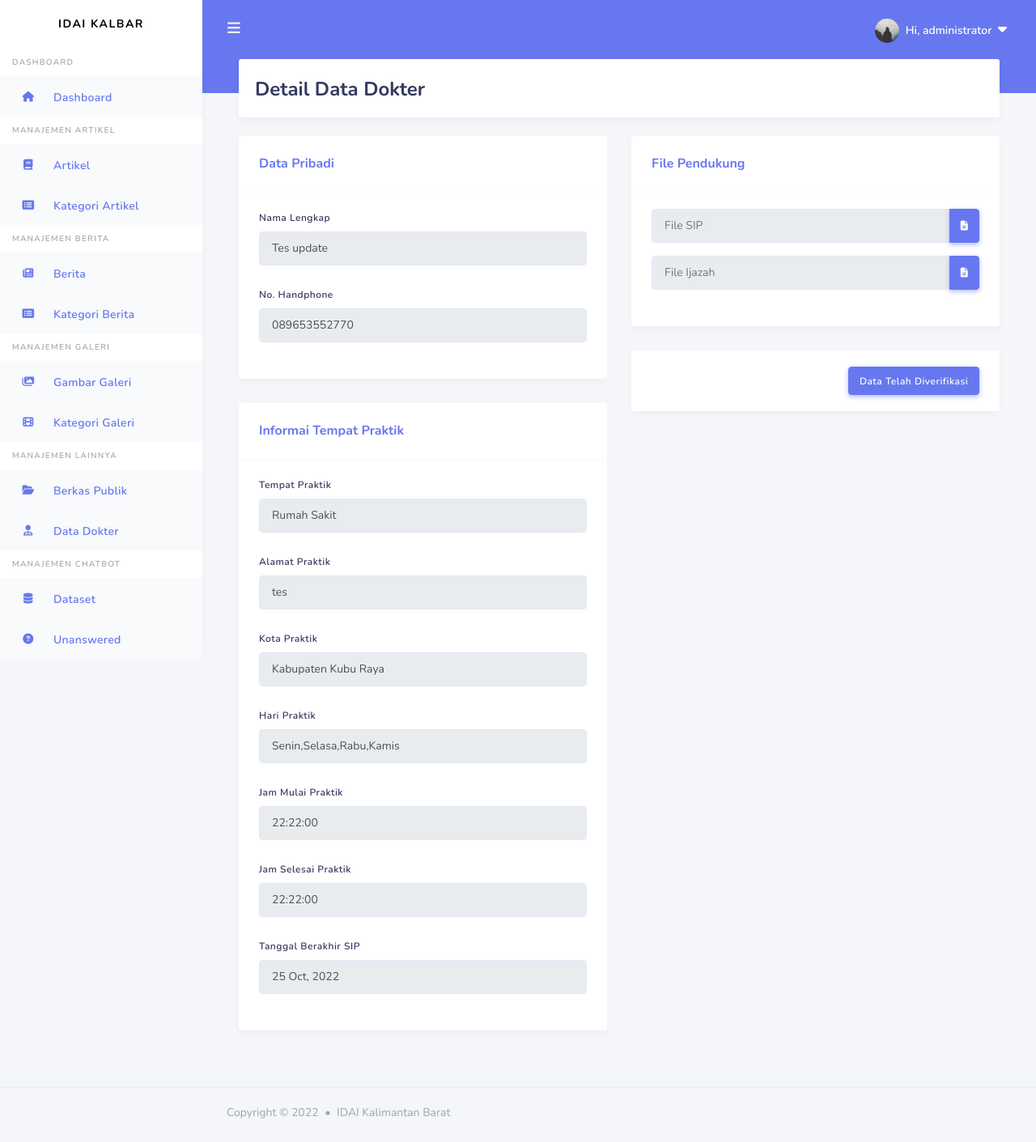
After one commit to nu-fi/chatbot-final-project, a Flask app: page /admin/data-detail/2 in a window 1280 px wide. The commit adds this page. Shown: the whole page at 81% size. Run offline with Flask 3, Linux system fonts and the light colour scheme; a user stored in the database is signed in; parts of the project's set-up code (start-up, migrations or seed data) failed here and were passed over; some libraries are stand-ins or nearby versions.

```diff
--- a/apps/files/routes.py
+++ b/apps/files/routes.py
@@ -1,6 +1,6 @@
 import secrets
 from flask import Blueprint, render_template, url_for, flash, redirect, request, abort, current_app
-from apps.models import Files_Public, Message, DataDokter
+from apps.models import Files_Public, Message, DataDokter, Roles
 from apps import db
 from apps.files.forms import FilesForm
 from flask_login import current_user, login_required
@@ -85,3 +85,25 @@ def data_dokter():
     data = DataDokter.query.all()
 
     return render_template('users/admin/data_dokter.html', title='Data Dokter', legend='Data Dokter', data=data)
+
+@files.route("/admin/data-verifikasi/<int:id>", methods=['GET', 'POST'])
+@login_required
+def data_verifikasi(id):
+    role = Roles.query.filter_by(id=current_user.roles_id).first()
+    data = DataDokter.query.filter_by(user_id=id).first()
+    if data.status_data == False:
+        data.status_data = True
+    elif data.status_data == True:
+        data.status_data = False
+    db.session.commit()
+    flash('Your Data has been updated!', 'success')
+
+    return redirect(url_for('files.data_dokter'))
+
+@files.route("/admin/data-detail/<int:id>", methods=['GET', 'POST'])
+@login_required
+def data_detail(id):
+    # role = Roles.query.filter_by(id=current_user.roles_id).first()
+    data = DataDokter.query.filter_by(user_id=id).first()
+
+    return render_template('users/admin/lihat_datadokter.html', title='Detail Data Dokter', legend='Detail Data Dokter', data=data)
--- a/apps/templates/includes/sidebar.html
+++ b/apps/templates/includes/sidebar.html
@@ -20,12 +20,14 @@
             <a href="{{ url_for('doctors.tambah_data')}}" class="nav-link"><i class="fas fa-solid fa-book"></i><span>Data Pribadi</span></a>
         </li>
     </ul>
+    {% if data_valid == True %}
     <ul class="sidebar-menu">
         <li class="menu-header">Data Dokter Terdaftar</li>
         <li class="nav-item dropdown active">
             <a href="{{ url_for('doctors.data_dokter')}}" class="nav-link"><i class="fas fa-solid fa-book"></i><span>Data Dokter</span></a>
         </li>
     </ul>
+    {% endif %}
 
     <!-- admiin -->
     {% else %}
@@ -81,10 +83,9 @@
             <li class="nav-item dropdown active">
                 <a href="{{ url_for('chatbot.dataset')}}" class="nav-link"><i class="fas fa-solid fa-database"></i><span>Dataset</span></a>
             </li>
-            <li class="nav-item dropdown active">
+            <!-- <li class="nav-item dropdown active">
                 <a href="{{ url_for('chatbot.history')}}" class="nav-link"><i class="fas fa-solid fa-clock-rotate-left"></i><span>History</span></a>
-            </li>
-
+            </li> -->
             <li class="nav-item dropdown active">
                 <a href="{{ url_for('chatbot.unans_chat')}}" class="nav-link"><i class="fas fa-regular fa-circle-question"></i><span>Unanswered</span></a>
             </li>
--- a/apps/templates/users/admin/admin_dash.html
+++ b/apps/templates/users/admin/admin_dash.html
@@ -929,9 +929,4 @@
 {% endblock content%}
 
 {% block scripts %}
-  <script src="../node_modules/jquery-sparkline/jquery.sparkline.min.js"></script>
-  <script src="../node_modules/chart.js/dist/Chart.min.js"></script>
-  <script src="../node_modules/jqvmap/dist/jquery.vmap.min.js"></script>
-  <script src="../node_modules/jqvmap/dist/maps/jquery.vmap.world.js"></script>
-  <script src="../node_modules/jqvmap/dist/maps/jquery.vmap.indonesia.js"></script>
 {% endblock %}
--- /dev/null
+++ b/apps/templates/users/admin/lihat_datadokter.html
@@ -0,0 +1,177 @@
+{% extends "layouts/base_dashboard.html" %}
+
+{% block content %}
+<section class="section">
+
+    <div class="section-body">
+      <!-- <h2 class="section-title">Forms Data Pribadi</h2> -->
+
+      <div class="row">
+        <div class="col-12 col-md-6 col-lg-6">
+          <div class="card">
+            <div class="card-header">
+              <h4>Data Pribadi</h4>
+            </div>
+
+            <div class="card-body">
+                <div class="form-group">
+                  <label>Nama Lengkap</label>
+                  <input type="text" class="form-control" value="{{data.nama_lengkap}}" readonly>
+                </div>
+
+                <div class="form-group">
+                    <label>No. Handphone</label>
+                    <input type="text" class="form-control" value="{{data.no_hp}}" readonly>
+                  </div>
+            </div>
+          </div>
+
+
+          <div class="card">
+            <div class="card-header">
+              <h4>Informai Tempat Praktik</h4>
+            </div>
+
+            <div class="card-body">
+                <div class="form-group">
+                  <label>Tempat Praktik</label>
+                  <input type="text" class="form-control" value="{{data.tempat_praktik}}" readonly>
+                </div>
+
+                <div class="form-group">
+                    <label>Alamat Praktik</label>
+                    <input type="text" class="form-control" value="{{data.alamat_praktik}}" readonly>
+                </div>
+
+                <div class="form-group">
+                    <label>Kota Praktik</label>
+                    <input type="text" class="form-control" value="{{data.kota_praktik}}" readonly>
+                </div>
+
+                <div class="form-group">
+                    <label>Hari Praktik</label>
+                    <input type="text" class="form-control" value="{{data.hari_praktik}}" readonly>
+                </div>
+
+                <div>
+                    <div class="form-group">
+                        <label>Jam Mulai Praktik</label>
+                        <input type="text" class="form-control" value="{{data.jam_mulai}}" readonly>
+                    </div>
+
+                    <div class="form-group">
+                        <label>Jam Selesai Praktik</label>
+                        <input type="text" class="form-control" value="{{data.jam_selesai}}" readonly>
+                    </div>
+                </div>
+
+                <div class="form-group">
+                    <label>Tanggal Berakhir SIP</label>
+                    <input type="text" class="form-control" value="{{data.batas_sip.strftime('%d %b, %Y')}}" readonly>
+                </div>
+
+            </div>
+          </div>
+
+        </div>
+
+        <div class="col-12 col-md-6 col-lg-6">
+            <div class="card">
+                <div class="card-header">
+                  <h4>File Pendukung</h4>
+                </div>
+                <div class="card-body">
+                  <div class="form-group">
+                    <div class="input-group mb-3">
+                      <input type="text" class="form-control" placeholder="File SIP" aria-label="" readonly>
+                      <div class="input-group-append">
+                        <button class="btn btn-primary" type="button" data-placement="top" title="Lihat SIP" data-toggle="modal" data-target="#viewSIPModal"><i class="fa-solid fa-file-lines"></i></button>
+                        <!-- <button data-placement="top" title="Lihat SIP" data-bs-toggle="modal" data-bs-target="#viewSIPModal"><i class="bi bi-eye"></i> Lihat File</button> -->
+                      </div>
+                    </div>
+
+                    <div class="input-group mb-3">
+                        <input type="text" class="form-control" placeholder="File Ijazah" aria-label="" readonly>
+                        <div class="input-group-append">
+                            <button class="btn btn-primary" type="button" data-placement="top" title="Lihat Ijazah" data-toggle="modal" data-target="#viewIjazahModal"><i class="fa-solid fa-file-lines"></i></button>
+                        </div>
+                    </div>
+
+                    <div class="modal" id="viewSIPModal" tabindex="-1" aria-labelledby="viewModalLabel" aria-hidden="true">
+                        <div class="modal-dialog">
+                        <div class="modal-content">
+                            <div class="modal-header">
+                                <h5 class="modal-title" id="viewModalLabel">File SIP {{data.nama_lengkap}}</h5>
+                                <button type="button" class="btn-close" data-dismiss="modal" aria-label="Close">&times;</button>
+                            </div>
+
+                            <div class="modal-body">
+
+                                <embed src="{{url_for('static', filename='assets/files/dokter/sip/' + data.file_sip)}}" frameborder="0" width="100%" height="400px">
+
+                            </div>
+
+                            <div class="modal-footer">
+                                <button type="button" class="btn btn-secondary" data-dismiss="modal">Close</button>
+                            </div>
+                        </div>
+                        </div>
+                    </div>
+
+                    <div class="modal" id="viewIjazahModal" tabindex="-1" aria-labelledby="viewModalLabel" aria-hidden="true">
+                        <div class="modal-dialog">
+                        <div class="modal-content">
+                            <div class="modal-header">
+                                <h5 class="modal-title" id="viewModalLabel">File Ijazah {{data.nama_lengkap}}</h5>
+                                <button type="button" class="btn-close" data-dismiss="modal" aria-label="Close">&times;</button>
+                            </div>
+
+                            <div class="modal-body">
+
+                                <embed src="{{url_for('static', filename='assets/files/dokter/ijazah/' + data.file_ijazah)}}" frameborder="0" width="100%" height="400px">
+
+                            </div>
+
+                            <div class="modal-footer">
+                                <button type="button" class="btn btn-secondary" data-dismiss="modal">Close</button>
+                            </div>
+                        </div>
+                        </div>
+                    </div>
+
+                  </div>
+                </div>
+            </div>
+
+            <div class="card">
+                  <div class="card-footer text-right">
+                    {% if data.status_data == false %}
+                        <a class="btn btn-danger" href="{{ url_for('files.data_verifikasi', id=data.user_id) }}" role="button">Verifikasi Data</a>
+                    {% else %}
+                        <a class="btn btn-primary" href="{{ url_for('files.data_verifikasi', id=data.user_id) }}" role="button">Data Telah Diverifikasi </a>
+                    {% endif %}
+                    <!-- <button class="btn btn-primary mr-1" type="button"><a class="text-decoration-none text-dark" href="{{ url_for('doctors.berkas_update', id=current_user.id)}}">Update Data</a></button> -->
+                    <!-- <button class="btn btn-secondary" type="button"><a class="text-decoration-none text-dark" href="{{ url_for('doctors.berkas_delete', id=current_user.id)}}">Hapus Data</a></button> -->
+                  </div>
+            </div>
+        </div>
+      </div>
+    </div>
+  </section>
+{% endblock content%}
+
+{% block scripts %}
+<script>
+    $(document).ready(function(){
+        $('.multi_select').selectpicker();
+
+        $('#days').change(function(){
+            $('#hidden_days').val($('#days').val());
+        });
+
+
+    })
+
+</script>
+
+{% endblock scripts %}
```
Also changed, not shown: apps/doctors/routes.py (+13 -15 lines), apps/templates/users/admin/data_dokter.html (+7 -6 lines), apps/templates/users/doctor/dokter_dash.html (+37 -47 lines), apps/users/routes.py (+11 -1 lines), instance/idaii.db.
